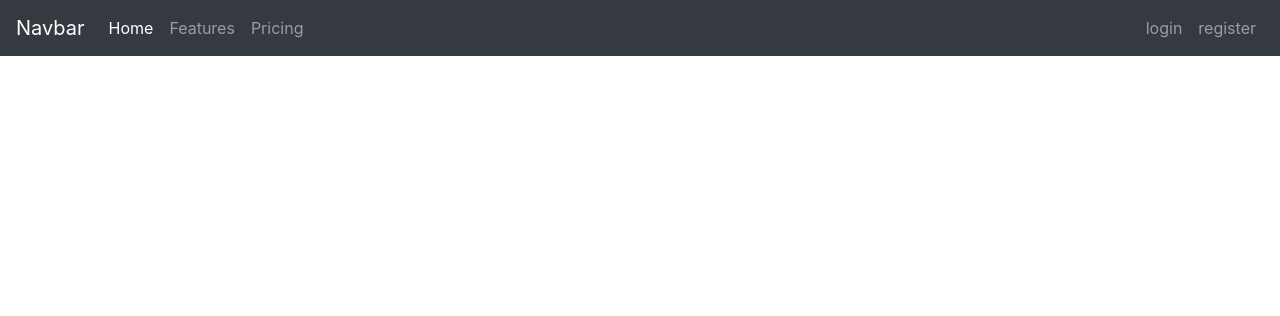
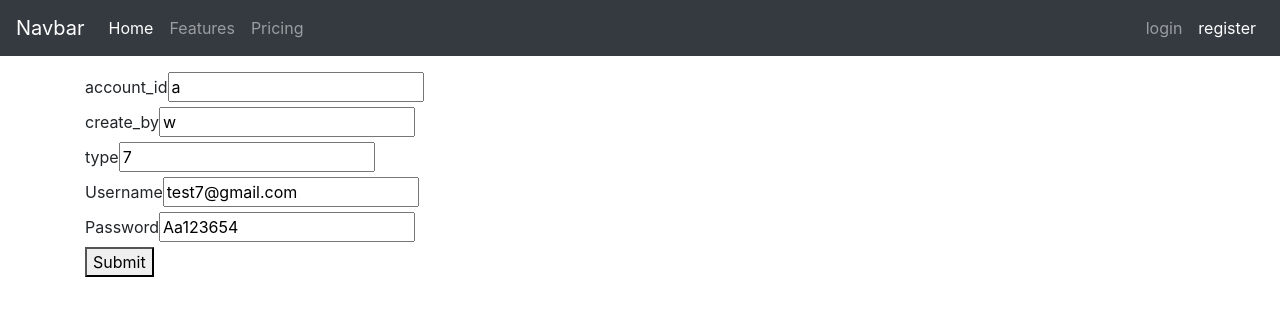
Before and after one commit to tickstudiu/nuxtjs-basic-login, a Nuxt app: page /register in a window 1280 px wide. Shown: the top 316 px of the page. Built offline with nearby package versions, Linux system fonts and the light colour scheme; no server answers.

Commit message:
update register page

```diff
--- a/components/navbar.vue
+++ b/components/navbar.vue
@@ -37,11 +37,26 @@
       </ul>
 
       <ul class="navbar-nav ml-auto" v-else>
+
+        <!-- login btn -->
         <li class="nav-item">
-          <a class="nav-link" href="#">login</a>
+          <span v-if="$nuxt.$route.path == '/login'">
+            <a class="nav-link active" style="cursor: pointer;">login</a>
+          </span>
+          <span v-else>
+            <nuxt-link class="nav-link" to="/login">login</nuxt-link>
+          </span>
         </li>
+
+        <!-- reigster btn -->
         <li class="nav-item">
-          <a class="nav-link" href="#">register</a>
+          <span v-if="$nuxt.$route.path == '/register'">
+            <a class="nav-link active" style="cursor: pointer;">register</a>
+          </span>
+          <span v-else>
+            <nuxt-link class="nav-link" to="/register">register</nuxt-link>
+          </span>
+
         </li>
       </ul>
 
--- a/nuxt.config.js
+++ b/nuxt.config.js
@@ -86,5 +86,5 @@ export default {
   ** See https://nuxtjs.org/api/configuration-build/
   */
   build: {
-  }
+  },
 }
--- /dev/null
+++ b/pages/register.vue
@@ -0,0 +1,58 @@
+<template>
+  <div>
+    <form @submit="userRegister">
+      <div>
+        <label>account_id</label>
+        <input type="text" v-model="form.account_id" />
+      </div>
+      <div>
+        <label>create_by</label>
+        <input type="text" v-model="form.create_by" />
+      </div>
+      <div>
+        <label>type</label>
+        <input type="number" v-model="form.type" />
+      </div>
+      <div>
+        <label>Username</label>
+        <input type="text" v-model="form.username" />
+      </div>
+      <div>
+        <label>Password</label>
+        <input type="text" v-model="form.password" />
+      </div>
+      <div>
+        <button type="submit">Submit</button>
+      </div>
+    </form>
+  </div>
+</template>
+
+<script>
+export default {
+  data() {
+    return {
+      form: {
+        username: 'test7@gmail.com',
+        password: 'Aa123654',
+        account_id: 'a',
+        create_by: 'w',
+        type: 7,
+      },
+    }
+  },
+  methods: {
+    userRegister(event) {
+      event.preventDefault()
+
+      this.$axios
+        .post('http://localhost:5000/auth/register', this.form)
+        .then((res) => {
+          this.$auth.loginWith('local', { data: this.form }).then((res) => {
+            console.log(res)
+          })
+        })
+    },
+  },
+}
+</script>
```
